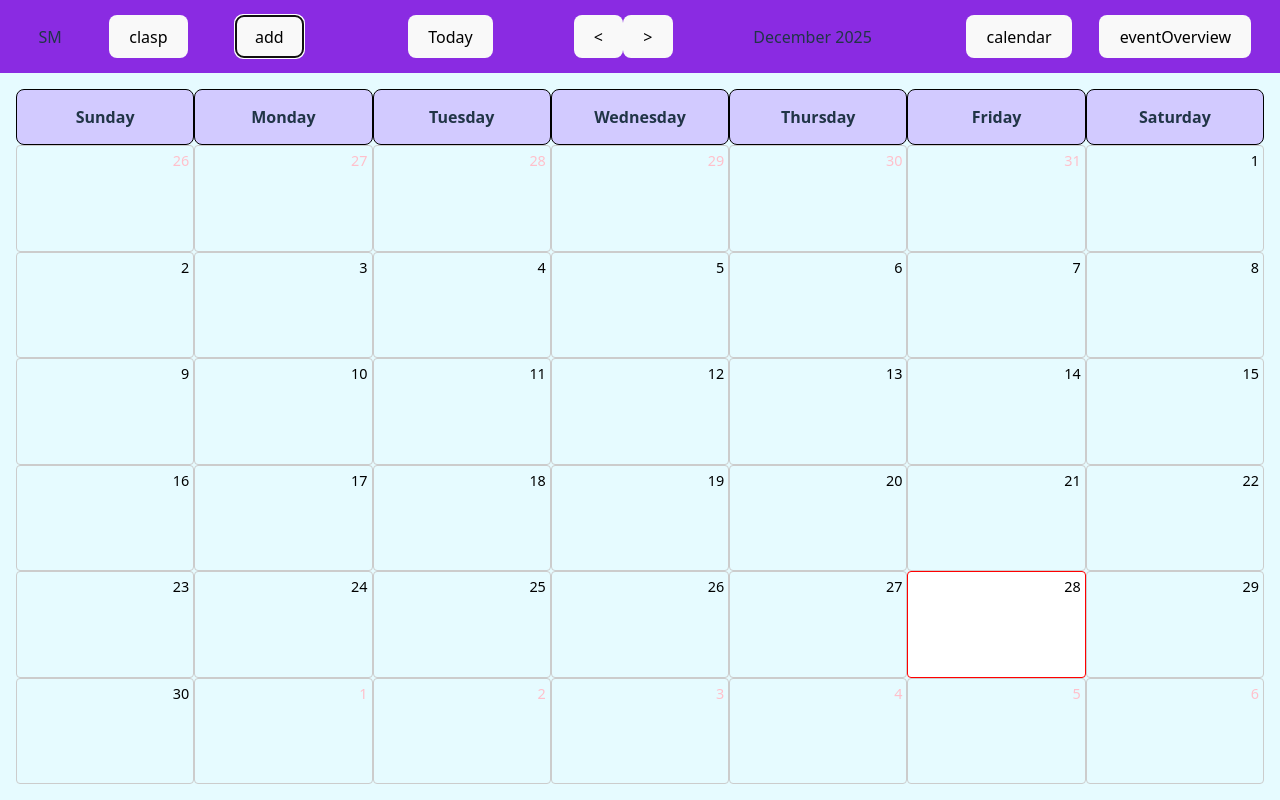
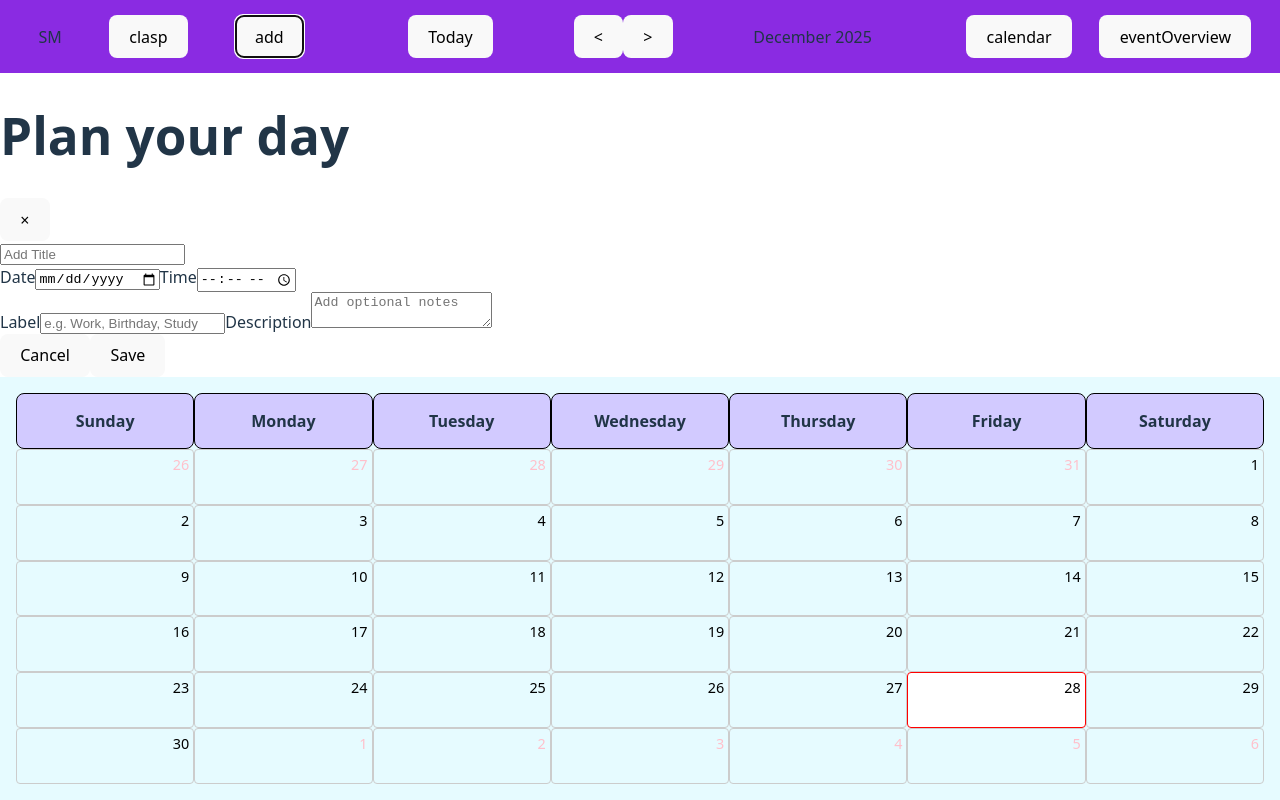
Before and after one commit to smei08/CalendarPlanner, a React (Vite) app: page / in a window 1280 px wide. Both pictures are taken after a click on the button "add". Built offline with nearby package versions, Linux system fonts and the light colour scheme.

Commit message:
event section barebone added, no styling

```diff
--- /dev/null
+++ b/src/components/events/EventForm/EventForm.jsx
@@ -0,0 +1,63 @@
+// import IconButton from "../../ui/IconButton";
+import "./eventForm.css";
+
+export default function EventForm({ onClose }) {
+  return (
+    <div className="form-container">
+      <div className="form-header">
+        <h1>Plan your day</h1>
+        {/* X button */}
+        <button type="button" className="form-close-button" onClick={onClose}>
+          ×
+        </button>
+      </div>
+
+      <form className="form-body">
+        <input
+          className="input title"
+          name="title"
+          placeholder="Add Title"
+          type="text"
+        />
+
+        <div className="form-row">
+          <label>
+            Date
+            <input className="input" type="date" name="date" />
+          </label>
+
+          <label>
+            Time
+            <input className="input" type="time" name="time" />
+          </label>
+        </div>
+
+        <label>
+          Label
+          <input
+            className="input"
+            name="label"
+            placeholder="e.g. Work, Birthday, Study"
+            type="text"
+          />
+        </label>
+
+        <label>
+          Description
+          <textarea
+            className="textarea"
+            name="description"
+            placeholder="Add optional notes"
+          />
+        </label>
+
+        <div className="form-actions">
+          <button type="button" onClick={onClose}>
+            Cancel
+          </button>
+          <button type="submit">Save</button>
+        </div>
+      </form>
+    </div>
+  );
+}
--- /dev/null
+++ b/src/components/events/EventFormModal/EventFormModal.jsx
@@ -0,0 +1,9 @@
+import EventForm from "../EventForm/EventForm";
+
+export default function EventFormModal({ onClose }) {
+  return (
+    <div className="modal-overlay">
+      <EventForm onClose={onClose} />
+    </div>
+  );
+}
--- a/src/components/navigation/Navbar/Navbar.jsx
+++ b/src/components/navigation/Navbar/Navbar.jsx
@@ -4,7 +4,7 @@ import MonthSwitcher from "../MonthSwitcher";
 import Avatar from "../../ui/Avatar";
 import "./navbar.css";
 
-export default function Navbar({ onToggleExpand }) {
+export default function Navbar({ onToggleExpand, onToggleOpen }) {
   // const current = new Date();
   return (
     <div className="nav-bar">
@@ -12,7 +12,7 @@ export default function Navbar({ onToggleExpand }) {
       <div className="nav-left">
         <Avatar />
         <IconButton variant="clasp" onClick={onToggleExpand} />
-        <IconButton variant="add" />
+        <IconButton variant="add" onClick={onToggleOpen} />
       </div>
 
       {/* middle section: (today pill/butn) and (<MonthSwitcher />, <> + month/year) */}
--- a/src/layouts/AppLayout.jsx
+++ b/src/layouts/AppLayout.jsx
@@ -4,23 +4,31 @@ import Navbar from "../components/navigation/Navbar/Navbar";
 import MiniCalendarCard from "../components/calendar/MiniCalendar";
 import LabelCard from "../components/notes/LabelCard";
 import NotesCard from "../components/notes/NotesCard";
+import EventFormModal from "../components/events/EventFormModal/EventFormModal";
 
 import "./applayout.css";
 
 export default function AppLayout({ children }) {
   const [isExpanded, setIsExpanded] = useState(false);
+  const [showEventForm, setShowEventForm] = useState(false);
 
   const toggleExpand = () => {
     setIsExpanded((prev) => !prev);
+  };
+
+  const toggleOpen = () => {
+    setShowEventForm(true);
   };
 
   return (
     <div className="app-layout">
       {/* Top navbar */}
       <header className="top-header">
-        <Navbar onToggleExpand={toggleExpand} />
+        <Navbar onToggleOpen={toggleOpen} onToggleExpand={toggleExpand} />
       </header>
-
+      {showEventForm && (
+        <EventFormModal onClose={() => setShowEventForm(false)} />
+      )}
       {/* Quick panels row (shows when clasp is open) */}
       {isExpanded && (
         <div className="header-cards">
```
Also changed, not shown: src/components/events/EventForm/eventForm.css (added), src/components/events/EventFormModal.jsx (deleted).
